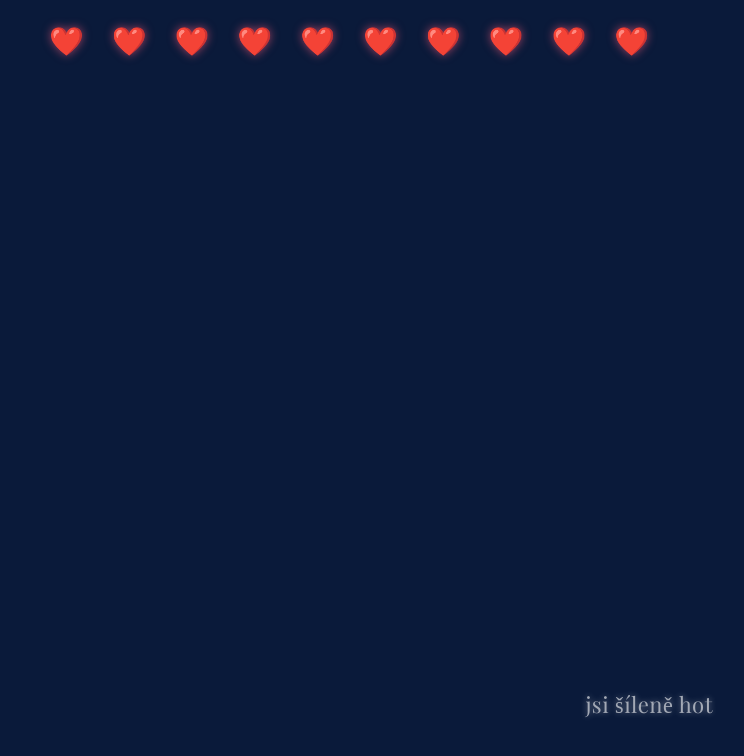
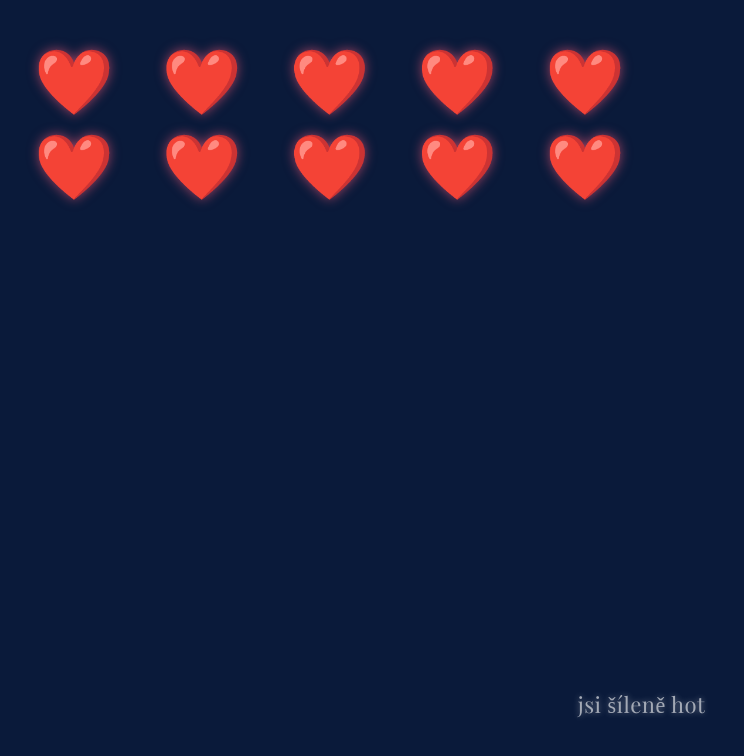
Before and after one commit to vedvorakova-commits/kutosek, a plain HTML site: page index.html in a window 1280 px wide. Shown: the whole page, without its empty margins (286-1030 px from the left). Drawn offline with nearby package versions, Linux system fonts and the light colour scheme.

Commit message:
Update index.html

```diff
--- a/index.html
+++ b/index.html
@@ -40,17 +40,30 @@ body {
 }
 .hearts {
   position: fixed;
-  top: 24px;
+  top: 30px;
   left: 50%;
   transform: translateX(-50%);
-  font-family: 'Inter', sans-serif;
-  font-size: 28px;
+  font-family: 'Playfair Display', serif;
+  font-size: 64px;
   color: #ff5c7a;
-  letter-spacing: 10px;
+  letter-spacing: 16px;
   z-index: 10;
   pointer-events: none;
 
-  text-shadow: 0 0 10px rgba(255, 92, 122, 0.6);
+  text-shadow: 0 0 12px rgba(255, 92, 122, 0.6);
+
+  animation: wave 3s ease-in-out infinite;
+}
+@keyframes wave {
+  0% {
+    transform: translateX(-50%) translateY(0px);
+  }
+  50% {
+    transform: translateX(-50%) translateY(6px);
+  }
+  100% {
+    transform: translateX(-50%) translateY(0px);
+  }
 }
 </style>
 </head>
```
